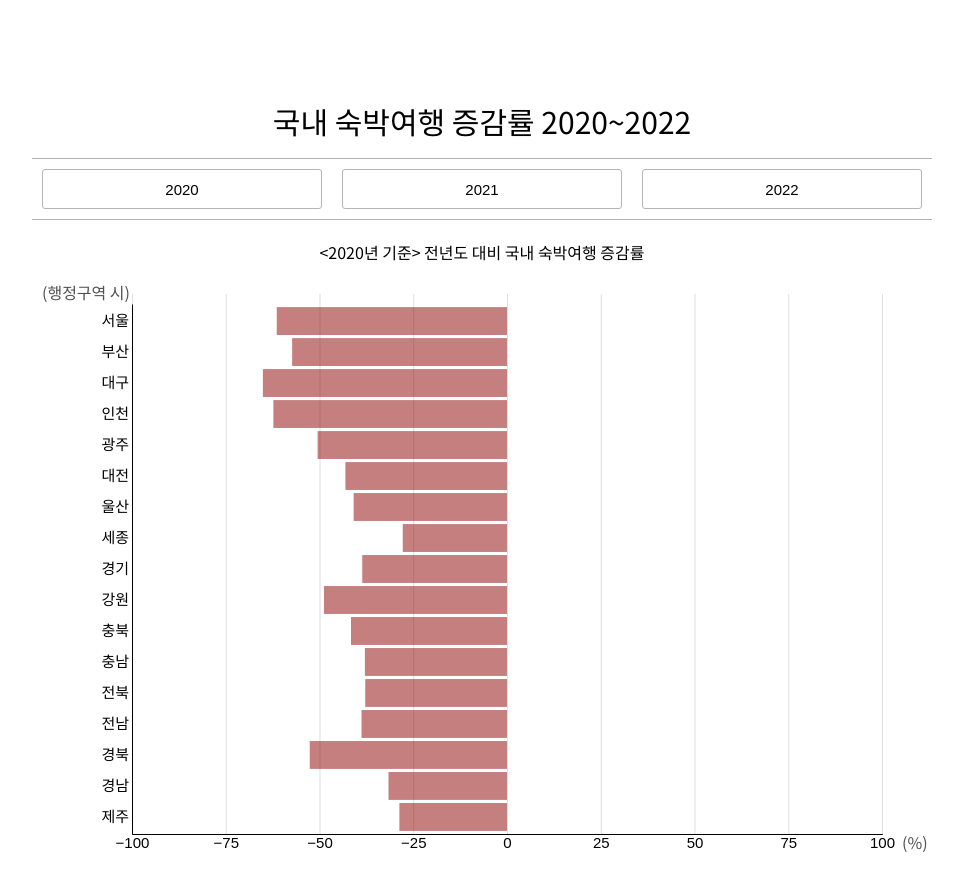
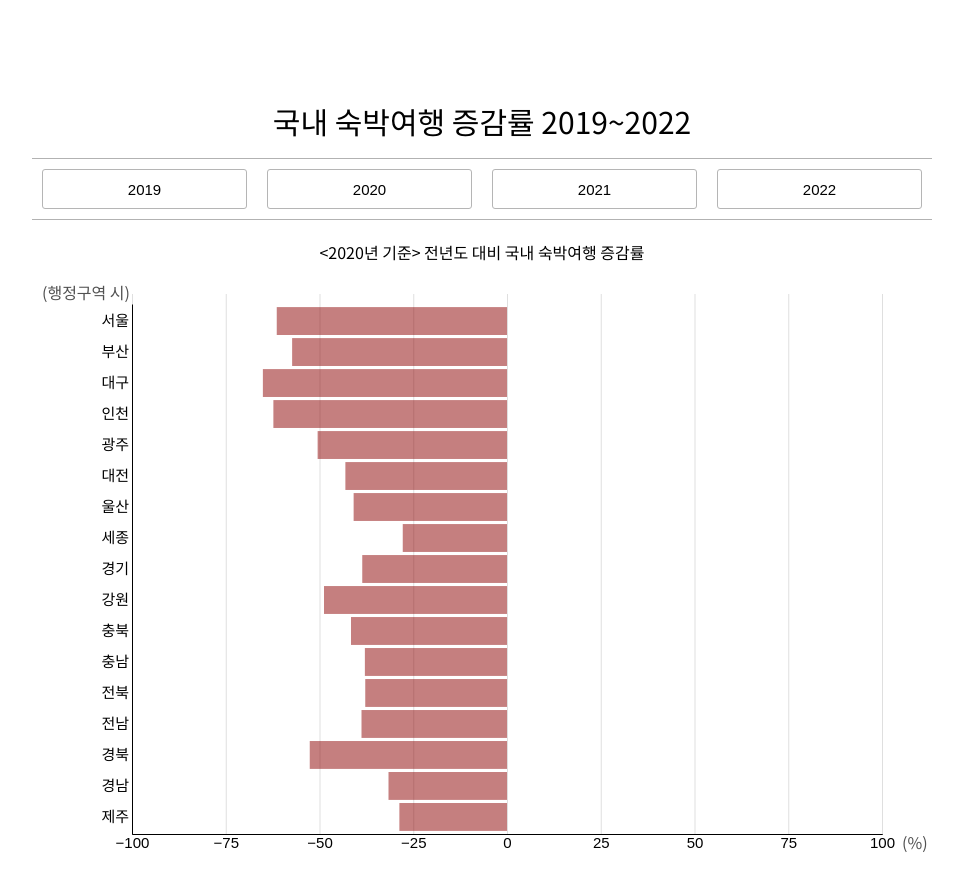
Before and after one commit to soomin0301/d3-basic-scatterplot-main, a website built with Vite: page index.html in a window 1280 px wide. Shown: the top 872 px of the page, without its empty margins (158-1121 px from the left). Built offline with nearby package versions, Linux system fonts and the light colour scheme.

Commit message:
Update index.html

```diff
--- a/index.html
+++ b/index.html
@@ -11,9 +11,10 @@
     />
     <title>Final Project</title>
   </head>
-  <h1>국내 숙박여행 증감률 2020~2022</h1>
+  <h1>국내 숙박여행 증감률 2019~2022</h1>
   <body>
     <div class="button-container">
+      <button id="button-2019" class="buttons">2019</button>
       <button id="button-2020" class="buttons">2020</button>
       <button id="button-2021" class="buttons">2021</button>
       <button id="button-2022" class="buttons">2022</button>
```
